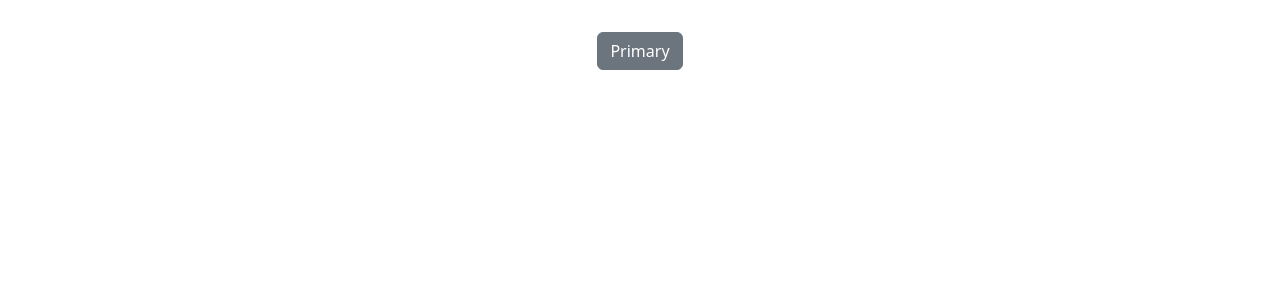
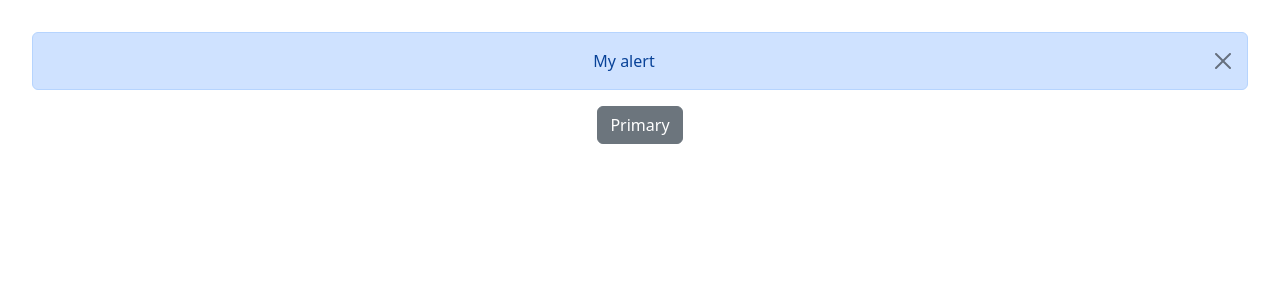
Before and after one commit to Runekid/react-game-search, a React (Vite) app: page / in a window 1280 px wide. Both pictures are taken after a click on the button "Primary". Shown: the top 300 px of the page. Built offline with nearby package versions, Linux system fonts and the light colour scheme.

Commit message:
showing an alert

```diff
--- a/src/App.tsx
+++ b/src/App.tsx
@@ -1,12 +1,17 @@
+import { useState } from "react";
 import "./App.css";
+import Alert from "./components/Alert";
 import Button from "./components/Button";
 
 
 function App() {
 
+  const [alertVisible, setAlertVisible] = useState(false);
+
   return (
     <div>
-      <Button color='secondary' onClick={() => console.log('clicked')}>
+      {alertVisible && <Alert onClose={() => setAlertVisible(false)}>My alert</Alert>}
+      <Button color='secondary' onClick={() => setAlertVisible(true)}>
         Primary
       </Button>
     </div>
--- a/src/components/Alert.tsx
+++ b/src/components/Alert.tsx
@@ -1,13 +1,17 @@
 import { ReactNode } from "react"
 
 interface Props {
-    children: ReactNode
+    children: ReactNode,
+    onClose: () => void
 }
 
 
-const Alert = ({children} : Props) => {
+const Alert = ({children, onClose} : Props) => {
   return (
-    <div className="alert alert-primary">{children}</div>
+    <div className="alert alert-primary alert-dismissible">{children}
+    <button type="button" className="btn-close" data-bs-dismiss="alert" aria-label="Close" onClick={onClose}></button>
+    </div>
+
   )
 }
 
```
